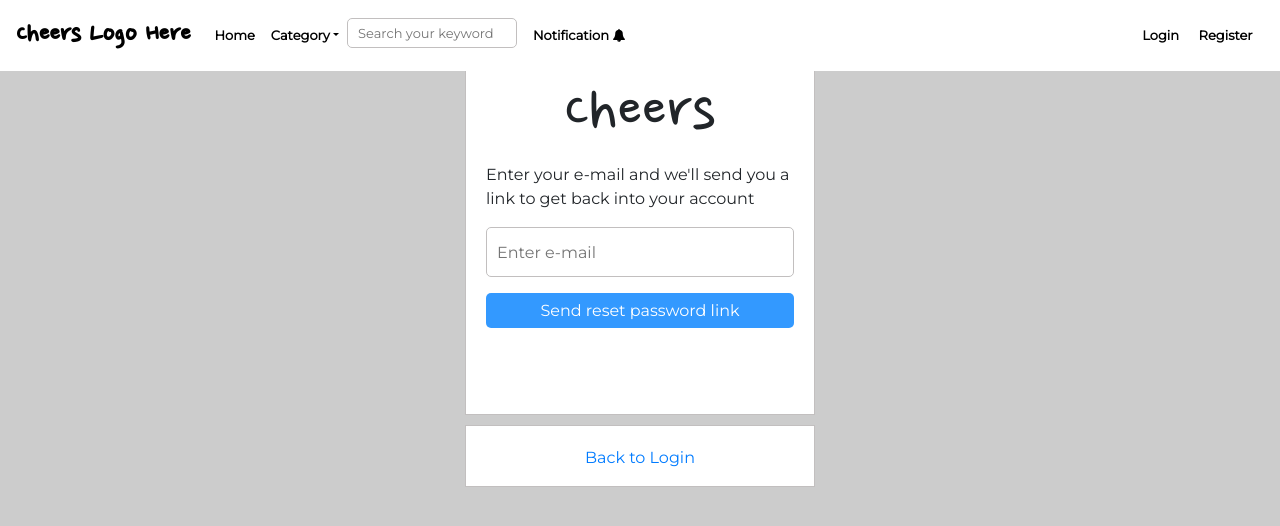
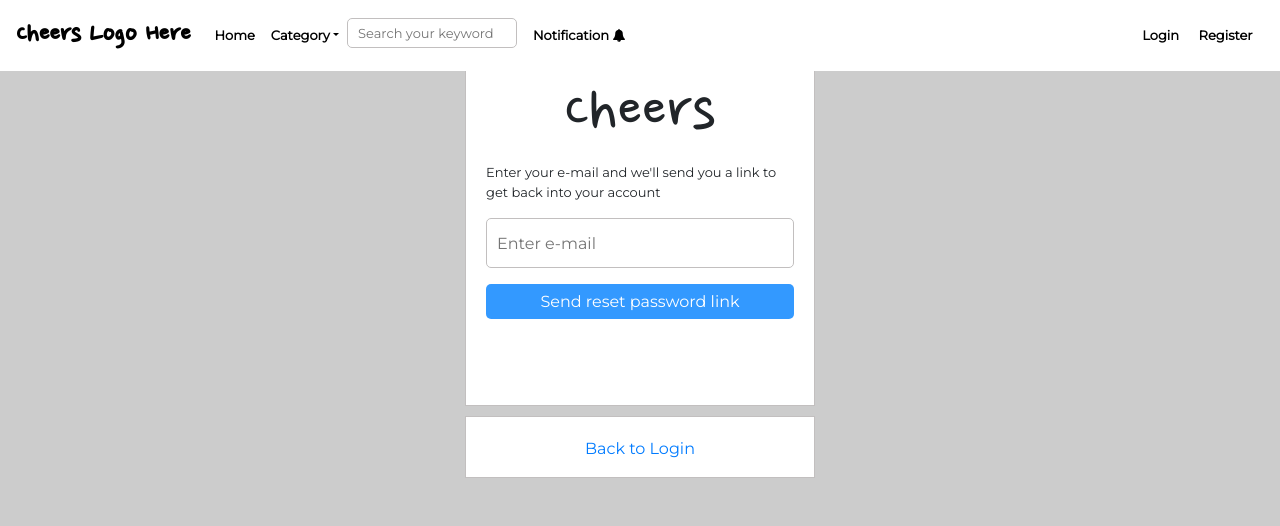
Before and after one commit to irabi01/blog_frontend, a React (Create React App) app: page /account/password/reset in a window 1280 px wide. Shown: the top 526 px of the page. Built offline with nearby package versions, Linux system fonts and the light colour scheme.

Commit message:
style paragrgaph in forgot password

```diff
--- a/src/App.css
+++ b/src/App.css
@@ -205,6 +205,10 @@
     font-family: 'Nanum Pen Script', cursive;
     font-size: 70px;
 }
+.forgetpassword_part p{
+    font-size: 13px;
+    font-family: 'Montserrat', sans-serif;
+}
 .forgetpassword_part form input{
     width: 100%;
     height: 50px;
```
